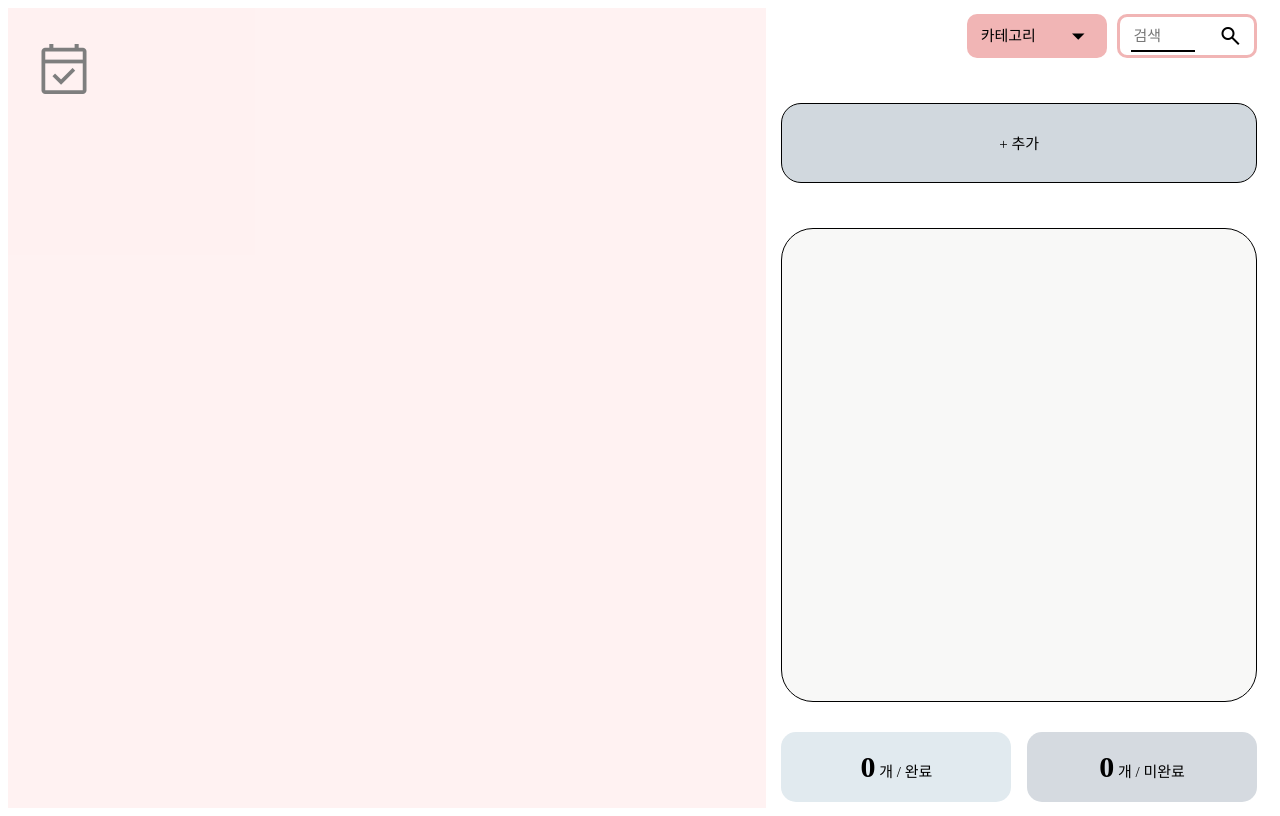
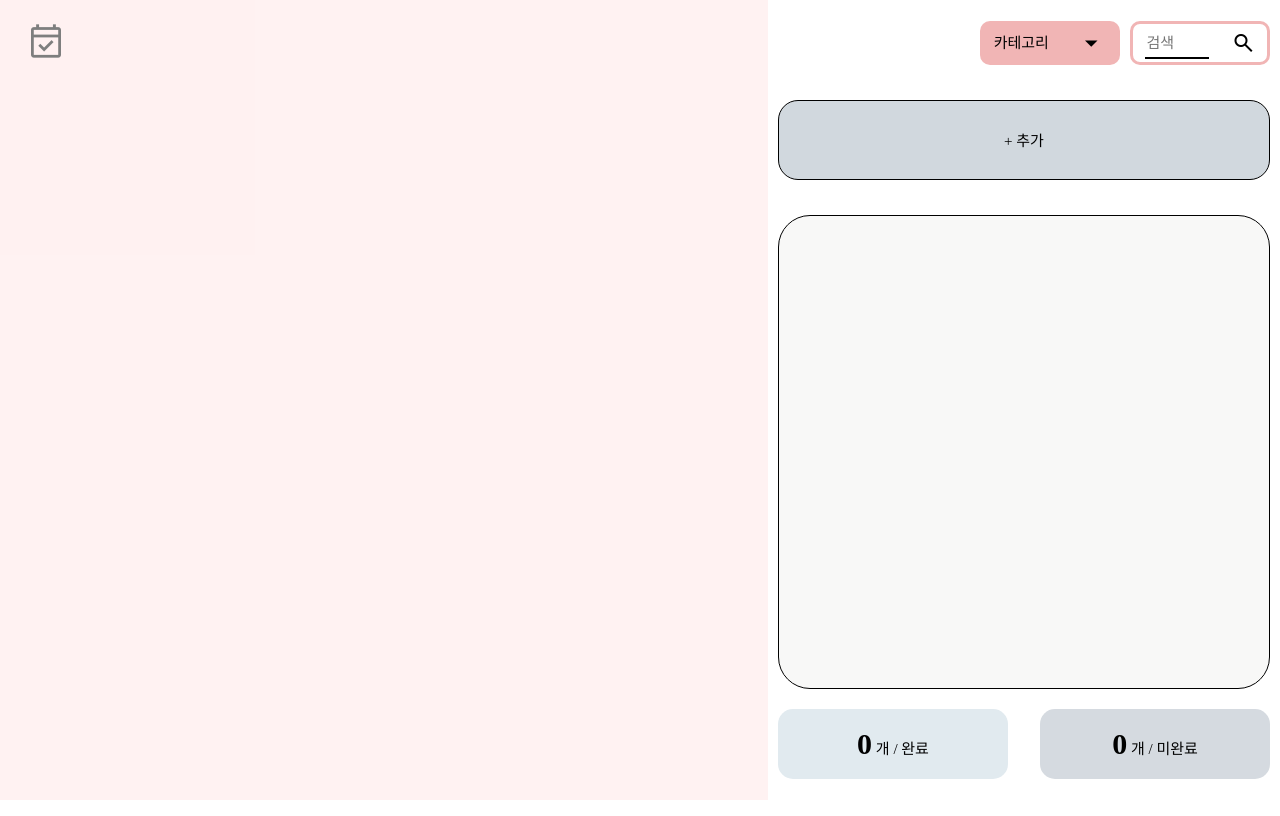
Before and after one commit to eunjju2/TodoList, a website: page main.html in a window 1280 px wide. Drawn offline with nearby package versions, Linux system fonts and the light colour scheme; a web font is replaced by a local one.

Commit message:
design: margin, padding 값 수정

```diff
--- a/css/index.css
+++ b/css/index.css
@@ -1,8 +1,11 @@
+body {
+    margin: 0;
+    box-sizing: border-box;
+}
+
 a{
     text-decoration: none;
 }
-
-
 
 .landing-page {
     display: flex;
--- a/css/main.css
+++ b/css/main.css
@@ -1,3 +1,8 @@
+body {
+    margin: 0;
+    box-sizing: border-box;
+}
+
 
 ul {
     list-style: none;
@@ -55,7 +60,7 @@ ul {
 .main-page .main-page_right .search-category {
     display: flex;
     justify-content: center;
-    margin: 15px;
+    margin: 10px;
 }
 
 .main-page .main-page_right .search-category .inner {
@@ -190,7 +195,7 @@ ul {
     flex-direction: row;
     justify-content: center;
     align-items: center;
-    margin: 15px;
+    margin: 10px;
 
 }
 
@@ -290,7 +295,7 @@ ul {
     display: flex;
     justify-content: center;
     align-items: center;
-    margin: 15px;
+    margin: 10px;
 }
 
 .main-page .main-page_right .todo-list .list {
@@ -410,7 +415,7 @@ ul {
     display: flex;
     justify-content: center;
     margin-bottom: 0;
-    margin: 15px;
+    margin: 10px;
 }
 
 .main-page .main-page_right .completion_count .inner {
@@ -493,8 +498,8 @@ ul {
 .cancel-button, .calendar-button {
     background: none;
     border: none;
-    margin: 30px 20px 60px;
-    font-size: 60px;
+    margin: 20px;
+    font-size: 40px;
 }
 
 
@@ -505,7 +510,7 @@ ul {
     box-sizing: border-box;
     display: flex;
     justify-content: center;
-    margin: 20px;
+    margin: 10px;
 }
 
 .calendar-container .calendar {
@@ -625,7 +630,7 @@ ul {
 .slide-page .day-todo-container {
     display: flex;
     justify-content: center;
-    margin: 20px;
+    margin: 10px;
 
 }
 
```
